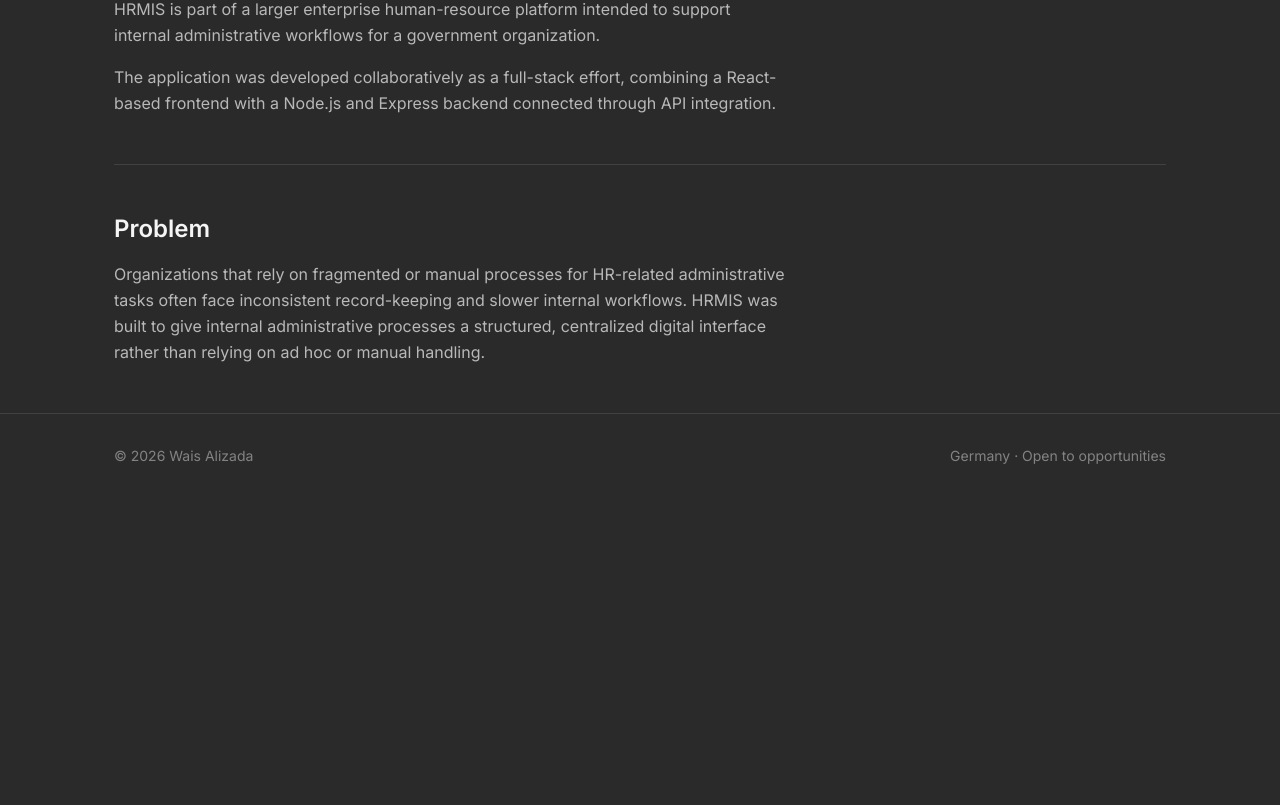
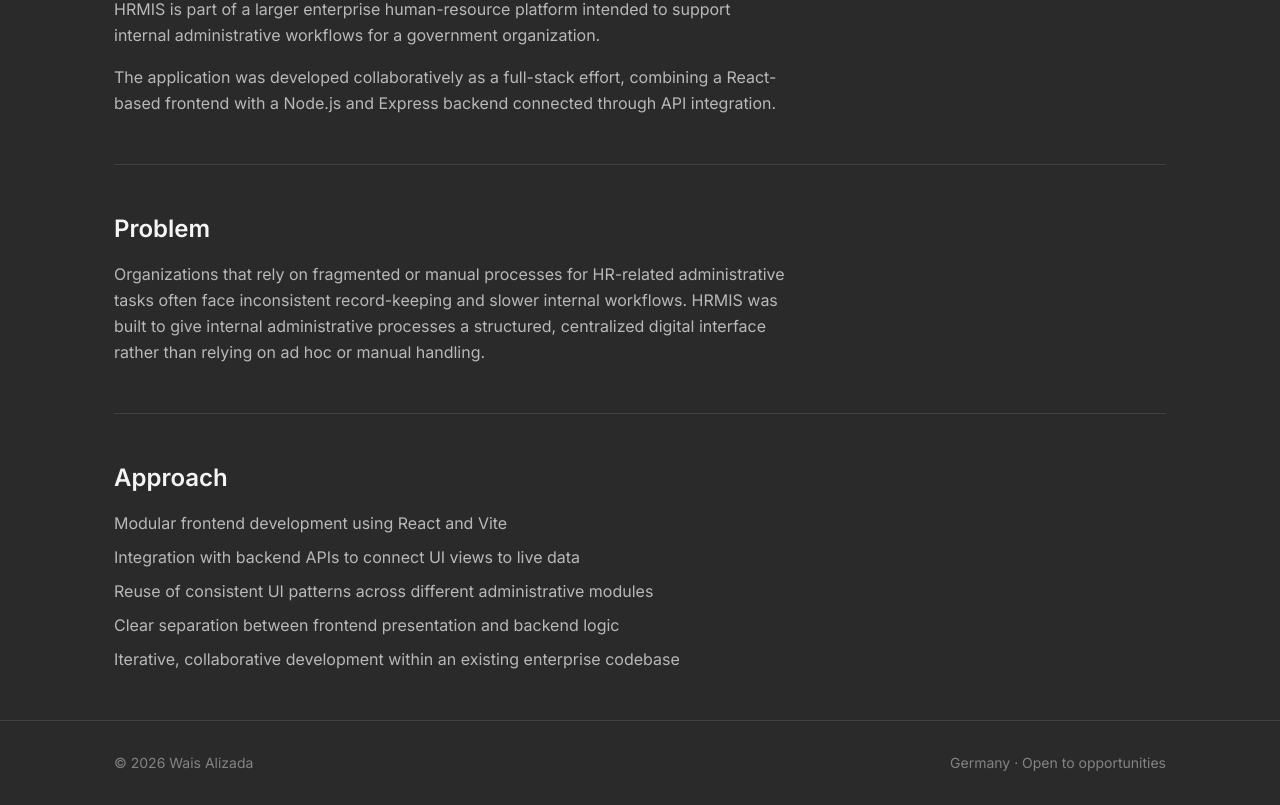
Before and after one commit to wais865/wais865-wais-portfolio, a Next.js app: page /projects/hrmis in a window 1280 px wide. Shown: the part 582-1387 px from the top of the page. Before the commit the page ends 1080 px from the top, so only its background shows below. Built offline with nearby package versions, Linux system fonts and the light colour scheme.

Commit message:
feat: add HRMIS implementation approach
Add the Approach section covering modular frontend development,
API integration, reusable UI patterns, frontend/backend separation,
and iterative collaborative development — no invented architecture
details.

```diff
--- a/src/app/projects/hrmis/page.tsx
+++ b/src/app/projects/hrmis/page.tsx
@@ -50,6 +50,19 @@ export default function HrmisCaseStudyPage() {
             </p>
           ))}
         </ProjectSection>
+
+        <ProjectSection heading="Approach">
+          <ul className="flex flex-col gap-2">
+            {caseStudy.approach.map((item) => (
+              <li
+                key={item}
+                className="text-base leading-relaxed text-secondary"
+              >
+                {item}
+              </li>
+            ))}
+          </ul>
+        </ProjectSection>
       </Container>
     </main>
   );
```
